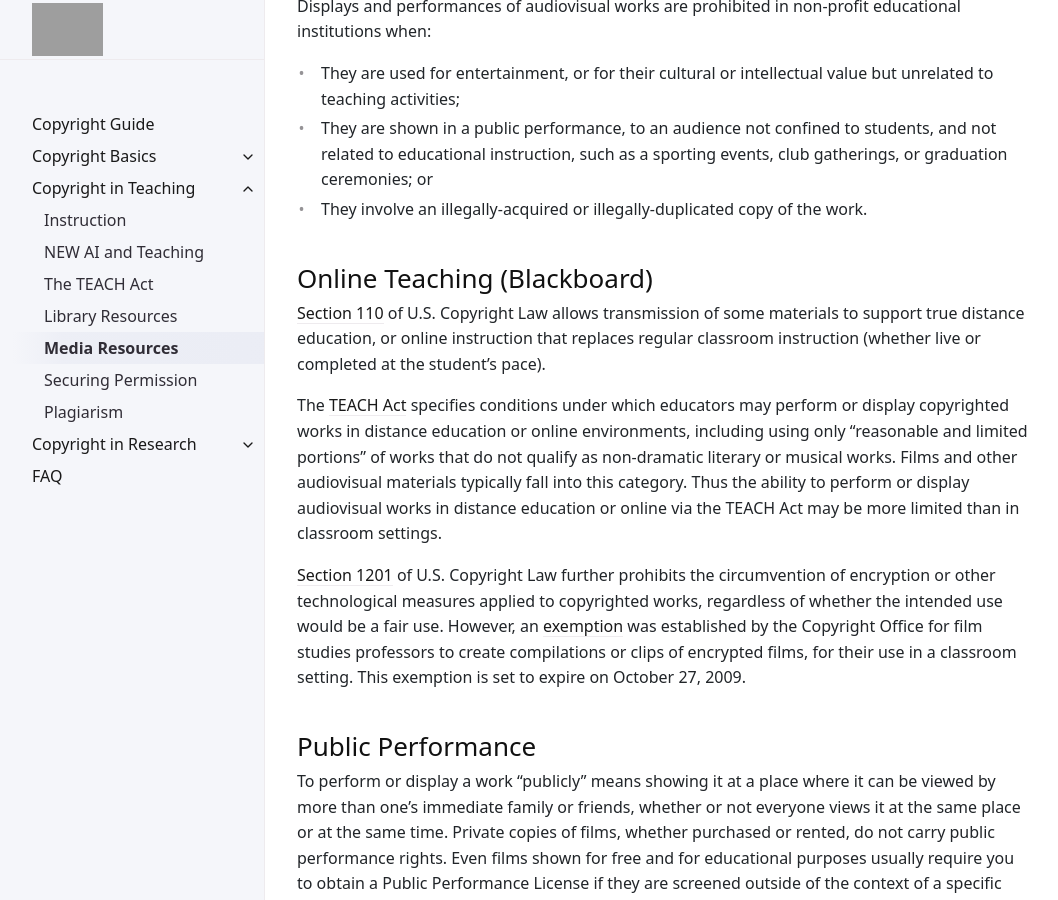
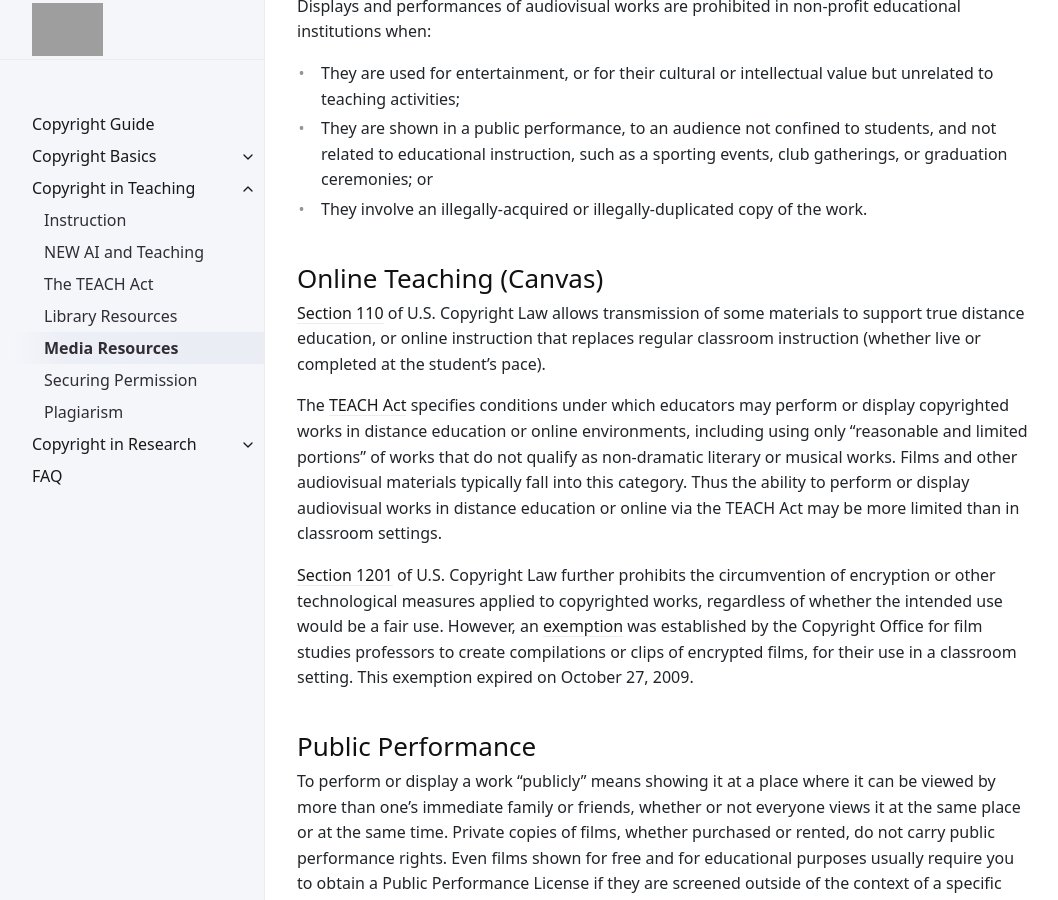
Before and after one commit to uidaholib/copyright-guide, a Jekyll site: the page built from guide/teaching/media-resources.md, in a window 1280 px wide and 900 px high, scrolled down 1911 px. Shown: the whole window, without its empty margins (107-1165 px from the left). Built offline with Jekyll 4.4.1, drawn with Linux system fonts in a browser that asks for light colours; grey boxes are pictures that could not be loaded.

Commit message:
Change 'Blackboard' to 'Canvas' and fix exemption date
Updated references from 'Blackboard' to 'Canvas' and corrected the expiration date of the exemption for film studies professors.

```diff
--- a/guide/teaching/media-resources.md
+++ b/guide/teaching/media-resources.md
@@ -55,13 +55,13 @@ Displays and performances of audiovisual works are prohibited in non-profit educ
 - They are shown in a public performance, to an audience not confined to students, and not related to educational instruction, such as a sporting events, club gatherings, or graduation ceremonies; or
 - They involve an illegally-acquired or illegally-duplicated copy of the work.
 
-## Online Teaching (Blackboard)
+## Online Teaching (Canvas)
 
 [Section 110](http://www.copyright.gov/title17/92chap1.pdf) of U.S. Copyright Law allows transmission of some materials to support true distance education, or online instruction that replaces regular classroom instruction (whether live or completed at the student's pace).
 
 The [TEACH Act](#TEACH) specifies conditions under which educators may perform or display copyrighted works in distance education or online environments, including using only "reasonable and limited portions" of works that do not qualify as non-dramatic literary or musical works. Films and other audiovisual materials typically fall into this category. Thus the ability to perform or display audiovisual works in distance education or online via the TEACH Act may be more limited than in classroom settings.
 
-[Section 1201](http://www.copyright.gov/title17/92chap12.html#1201) of U.S. Copyright Law further prohibits the circumvention of encryption or other technological measures applied to copyrighted works, regardless of whether the intended use would be a fair use. However, an [exemption](http://edocket.access.gpo.gov/2006/pdf/E6-20029.pdf) was established by the Copyright Office for film studies professors to create compilations or clips of encrypted films, for their use in a classroom setting. This exemption is set to expire on October 27, 2009.
+[Section 1201](http://www.copyright.gov/title17/92chap12.html#1201) of U.S. Copyright Law further prohibits the circumvention of encryption or other technological measures applied to copyrighted works, regardless of whether the intended use would be a fair use. However, an [exemption](http://edocket.access.gpo.gov/2006/pdf/E6-20029.pdf) was established by the Copyright Office for film studies professors to create compilations or clips of encrypted films, for their use in a classroom setting. This exemption expired on October 27, 2009.
 
 ## Public Performance
 
```
